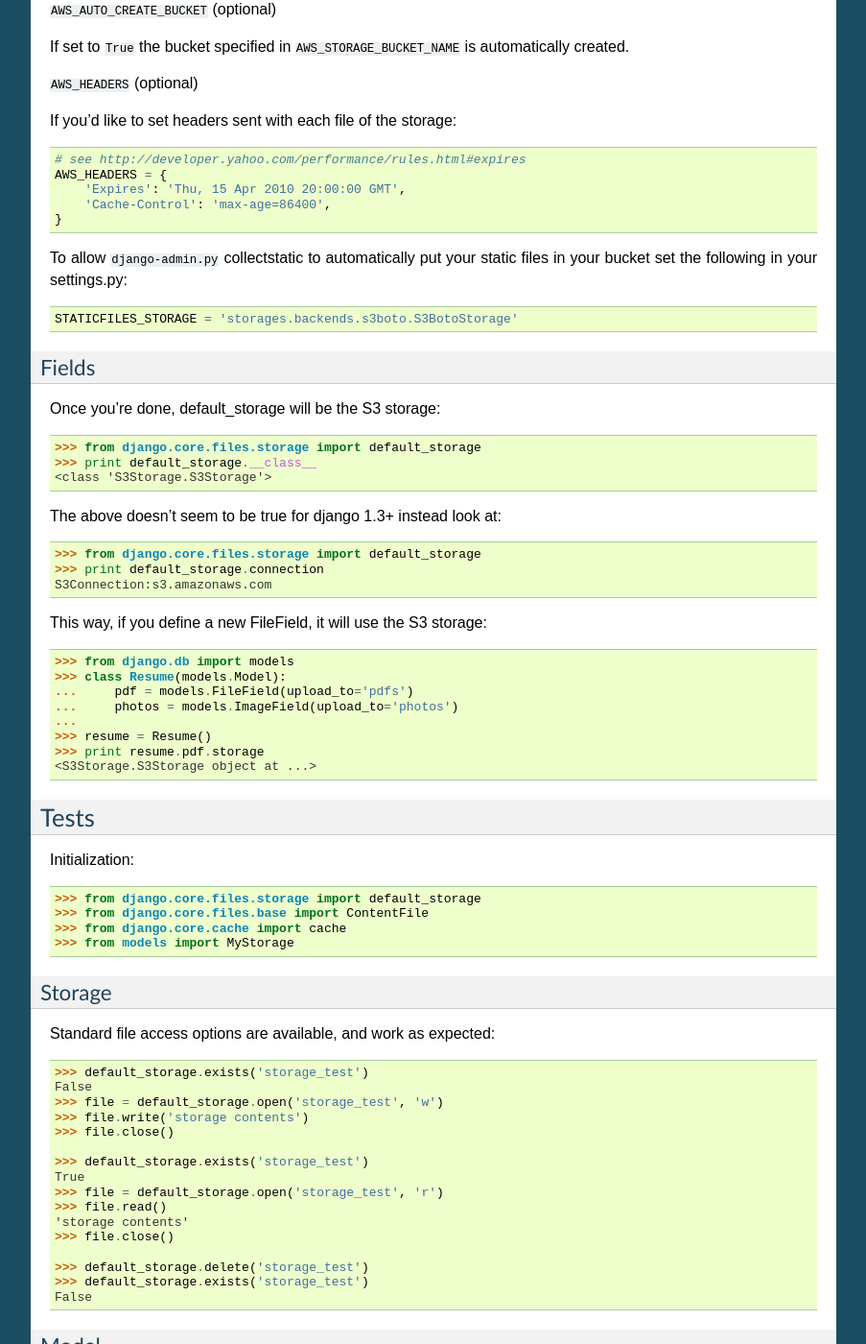
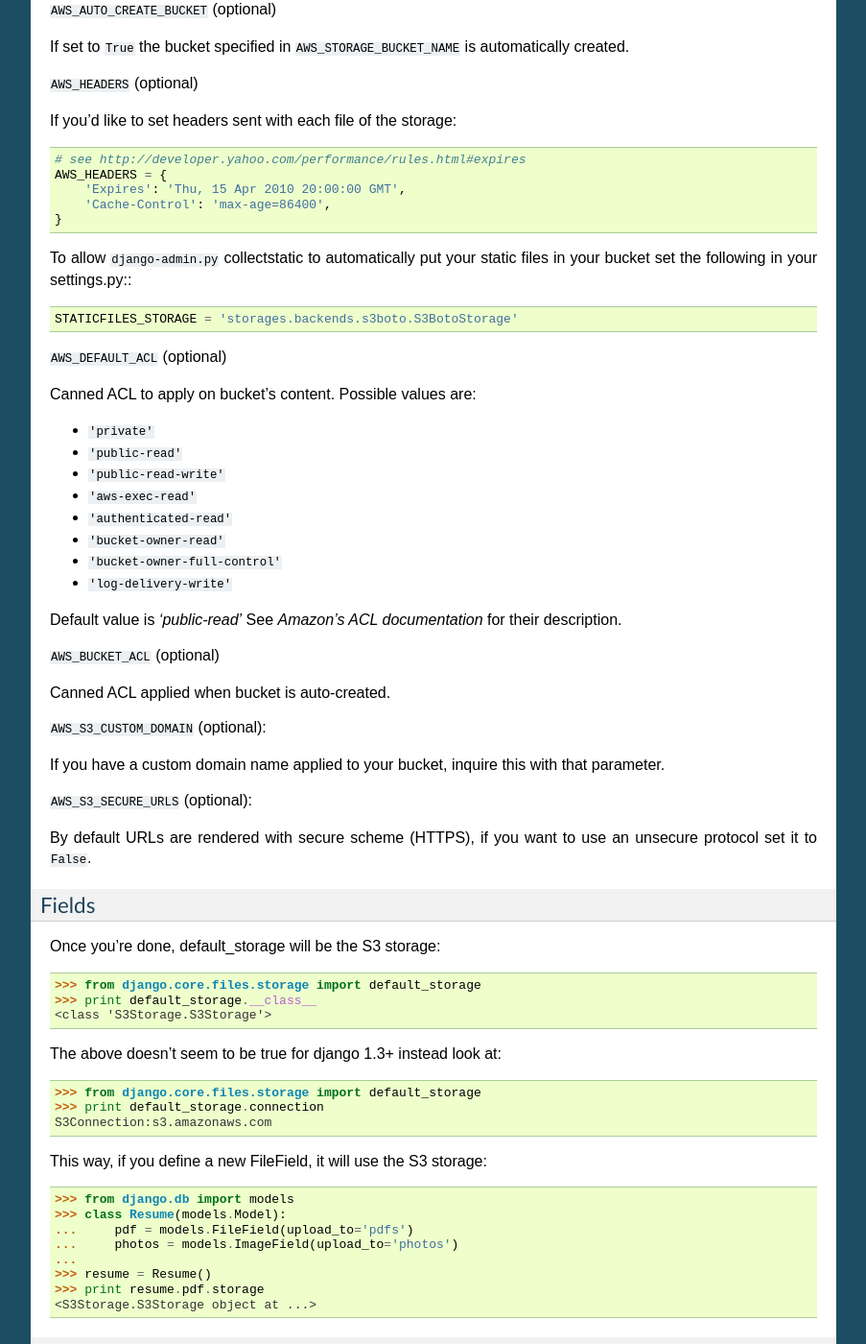
Before and after one commit to jschneier/django-storages, a Sphinx documentation site: the page built from docs/backends/amazon-S3.rst, in a window 1280 px wide and 1400 px high, scrolled down 568 px. Shown: the whole window at 96% size, without its empty margins (198-1101 px from the left). Built offline with Sphinx 7.4.7, drawn with Linux system fonts in a browser that asks for light colours.

Commit message:
Added some S3 doc

```diff
--- a/docs/backends/amazon-S3.rst
+++ b/docs/backends/amazon-S3.rst
@@ -40,9 +40,40 @@ If you'd like to set headers sent with each file of the storage::
         'Cache-Control': 'max-age=86400',
     }
 
-To allow ``django-admin.py`` collectstatic to automatically put your static files in your bucket set the following in your settings.py::
+To allow ``django-admin.py`` collectstatic to automatically put your static
+files in your bucket set the following in your settings.py:::
 
     STATICFILES_STORAGE = 'storages.backends.s3boto.S3BotoStorage'
+
+``AWS_DEFAULT_ACL`` (optional)
+
+Canned ACL to apply on bucket's content. Possible values are:
+
+- ``'private'``
+- ``'public-read'``
+- ``'public-read-write'``
+- ``'aws-exec-read'``
+- ``'authenticated-read'``
+- ``'bucket-owner-read'``
+- ``'bucket-owner-full-control'``
+- ``'log-delivery-write'``
+
+Default value is `'public-read'` See `Amazon's ACL documentation` for their
+description.
+
+``AWS_BUCKET_ACL`` (optional)
+
+Canned ACL applied when bucket is auto-created.
+
+``AWS_S3_CUSTOM_DOMAIN`` (optional):
+
+If you have a custom domain name applied to your bucket, inquire this with
+that parameter.
+
+``AWS_S3_SECURE_URLS`` (optional):
+
+By default URLs are rendered with secure scheme (HTTPS), if you want to use an
+unsecure protocol set it to ``False``.
 
 Fields
 ------
@@ -186,3 +217,5 @@ Clean up the temporary files::
     >>> obj2.normal.delete()
     >>> obj3.default.delete()
     >>> obj4.random.delete()
+
+.. _`Amazon's ACL documentation`: http://docs.aws.amazon.com/AmazonS3/latest/dev/acl-overview.html#canned-acl
```
Also changed, not shown: 1 other file.
